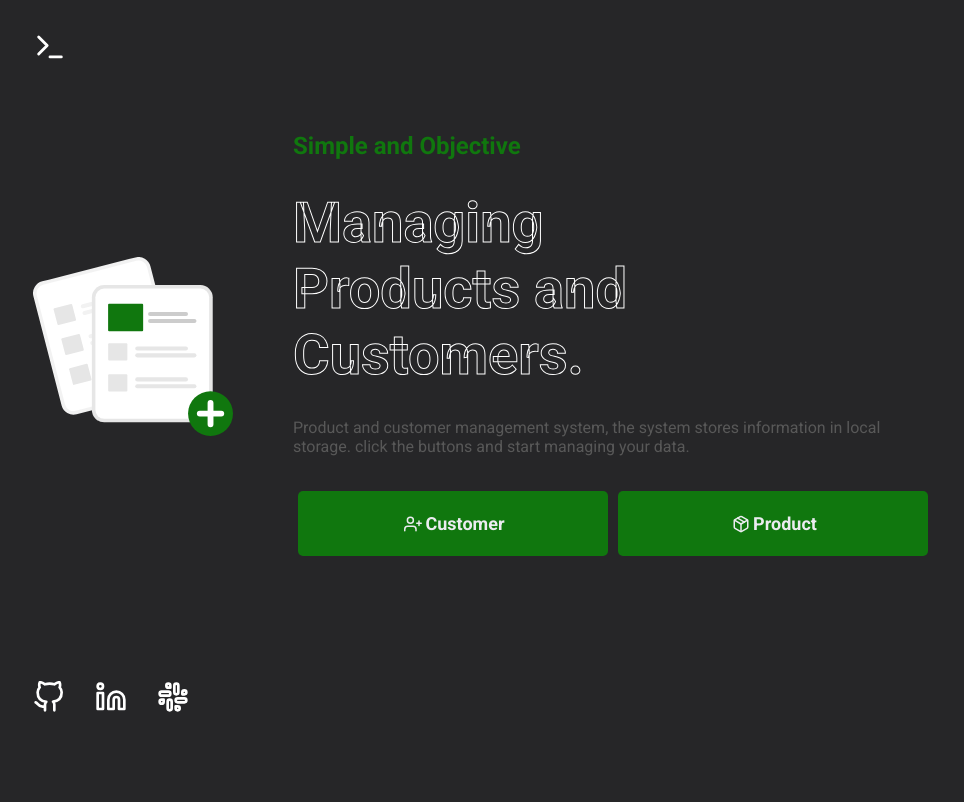
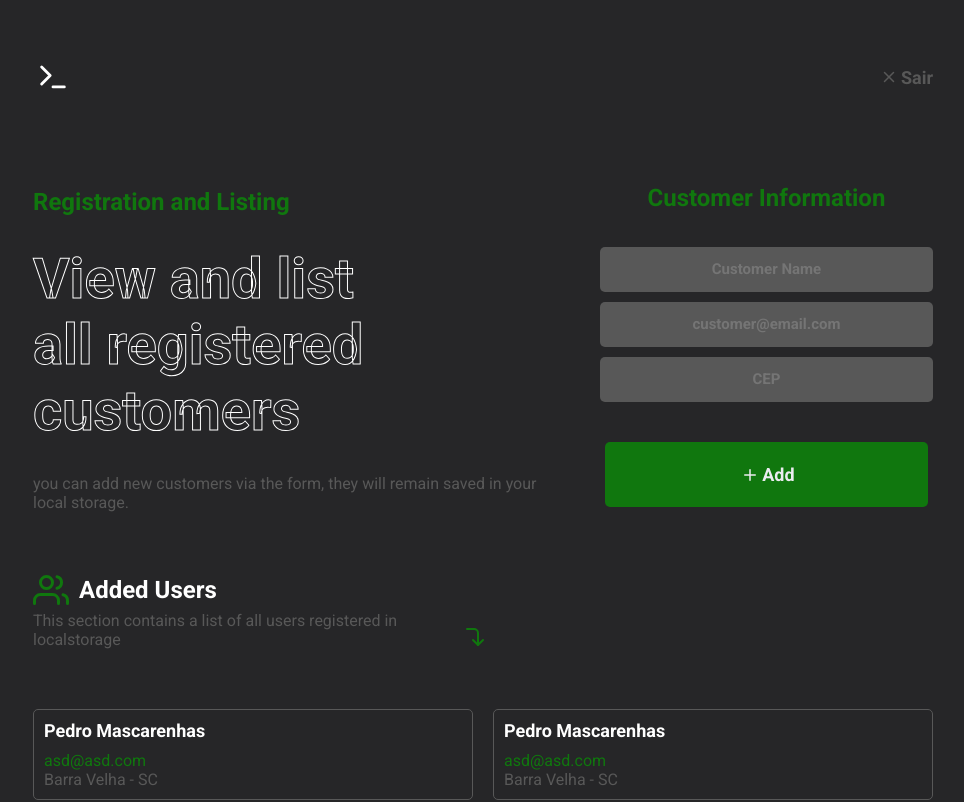
Before and after one commit to pedro-drosa/HC-Hiring-Coders-Records-Management, a React (Create React App) app: page /customers in a window 1280 px wide. Shown: the top 802 px of the page, without its empty margins (157-1121 px from the left). Built offline with nearby package versions, Linux system fonts and the light colour scheme.

Commit message:
feature:routes

```diff
--- a/package.json
+++ b/package.json
@@ -14,6 +14,7 @@
     "react": "^17.0.2",
     "react-dom": "^17.0.2",
     "react-icons": "^4.2.0",
+    "react-router-dom": "^5.2.0",
     "react-scripts": "4.0.3",
     "typescript": "^4.1.2",
     "web-vitals": "^1.0.1"
@@ -41,5 +42,8 @@
       "last 1 firefox version",
       "last 1 safari version"
     ]
+  },
+  "devDependencies": {
+    "@types/react-router-dom": "^5.1.8"
   }
 }
--- a/src/App.tsx
+++ b/src/App.tsx
@@ -1,12 +1,19 @@
 import React from 'react';
+import {BrowserRouter, Switch, Route} from 'react-router-dom';
 
-// import { Customers } from './pages/Customers';
-// import { Products } from './pages/Products';
 import { Home } from './pages/Home';
+import { Products } from './pages/Products';
+import { Customers } from './pages/Customers';
 
 const App:React.FC = () => {
   return (
-    <Home/>
+    <BrowserRouter>
+      <Switch>
+        <Route exact path="/" component={Home} />
+        <Route path="/products" component={Products} />
+        <Route path="/customers" component={Customers} />
+      </Switch>
+    </BrowserRouter>
   );
 }
 
--- a/src/pages/Customers/index.tsx
+++ b/src/pages/Customers/index.tsx
@@ -1,4 +1,5 @@
 import React from "react";
+import {Link} from 'react-router-dom';
 
 import {
   FiCornerRightDown,
@@ -19,11 +20,11 @@
     <>
       <header>
         <div id="brand">
-          <a href="#"><FiTerminal/></a>
+          <a href="/customers"><FiTerminal/></a>
         </div>
         <nav>
           <ul>
-            <li><a href="#"><FiX/>Sair</a></li>
+            <li><Link to="/"><FiX/>Sair</Link></li>
           </ul>
         </nav>
       </header>
--- a/src/pages/Home/index.tsx
+++ b/src/pages/Home/index.tsx
@@ -1,4 +1,5 @@
 import React from "react";
+import {Link} from 'react-router-dom';
 
 import {
   FiCornerRightDown,
@@ -21,20 +22,20 @@
     <>
       <header>
         <div id="brand">
-          <a href="#"><FiTerminal/></a>
+          <a href="/"><FiTerminal/></a>
         </div>
       </header>
       <main>
         <div className="photo">
-          <img src={homeImg} alt="controller" />
+          <img src={homeImg} alt="page ilustration" />
         </div>
         <div>
           <h2>Simple and Objective</h2>
           <h1>Managing Products and Customers.</h1>
           <p>Product and customer management system, the system stores information in local storage. click the buttons and start managing your data.</p>
           <div className="btn-group">
-            <a className="btn btn-primary" href="#"><FiUserPlus/> customer</a>
-            <a className="btn btn-primary" href="#"><FiPackage/>product</a>
+            <Link className="btn btn-primary" to="/customers"><FiUserPlus/> customer</Link>
+            <Link className="btn btn-primary" to="/products"><FiPackage/>product</Link>
           </div>
         </div>
       </main>
--- a/src/pages/Products/index.tsx
+++ b/src/pages/Products/index.tsx
@@ -1,4 +1,5 @@
 import React from "react";
+import {Link} from 'react-router-dom';
 
 import {
   FiCornerRightDown,
@@ -19,11 +20,11 @@
     <>
       <header>
         <div id="brand">
-          <a href="#"><FiTerminal/></a>
+          <a href="/products"><FiTerminal/></a>
         </div>
         <nav>
           <ul>
-            <li><a href="#"><FiX/>Sair</a></li>
+            <li><Link to="/"><FiX/>Sair</Link></li>
           </ul>
         </nav>
       </header>
```
Also changed, not shown: 1 other file (tests, documents, lock files or other folders).
